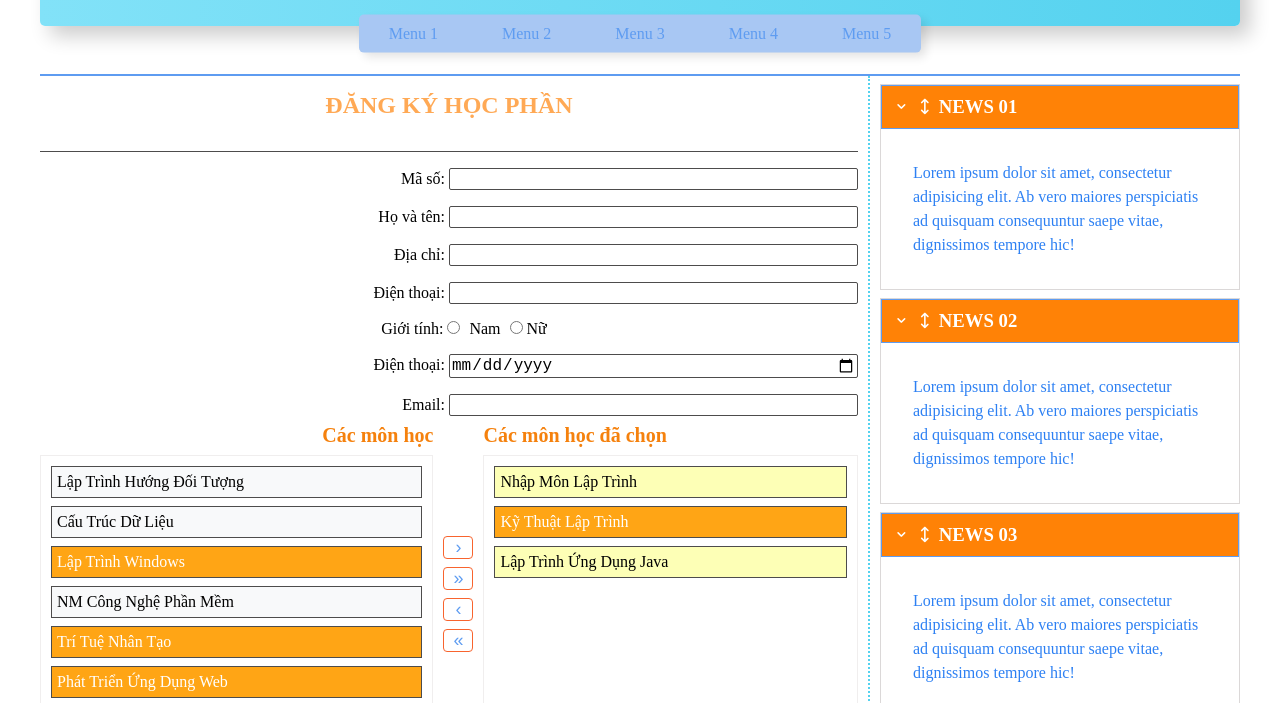
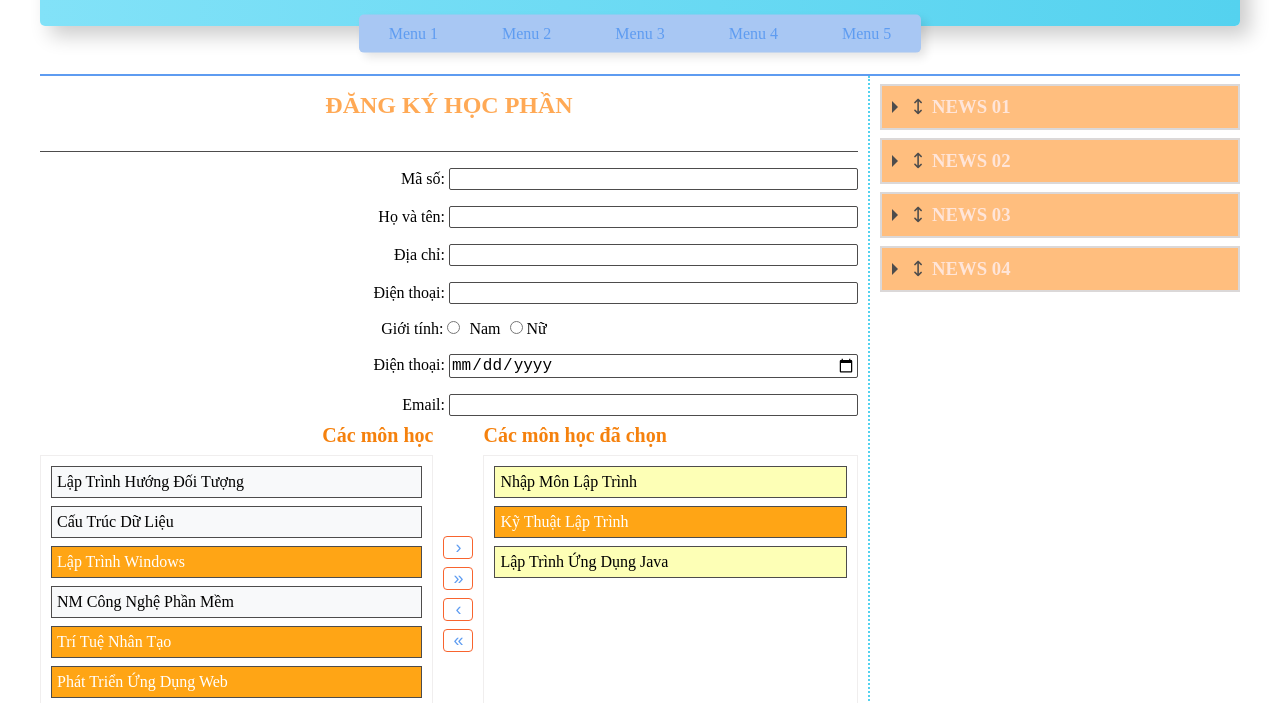
Before and after one commit to ltk2801/BTCN_1, a plain HTML site: page index.html in a window 1280 px wide. Shown: the part 86-789 px from the top of the page. Drawn offline with nearby package versions, Linux system fonts and the light colour scheme.

Commit message:
complete side js

```diff
--- a/index.html
+++ b/index.html
@@ -13,11 +13,12 @@
   </head>
   <body>
     <div class="container">
+      <!------------------------------------------------------------------ HEADER ---------------------------------->
       <div class="header">
         <h1>Bài tập 1 - 1712522</h1>
         <nav class="navbar">
           <ul>
-            <li><a href="#" class="active">Menu 1</a></li>
+            <li><a href="#">Menu 1</a></li>
             <li><a href="#">Menu 2</a></li>
             <li><a href="#">Menu 3</a></li>
             <li><a href="#">Menu 4</a></li>
@@ -25,9 +26,12 @@
           </ul>
         </nav>
       </div>
+      <!----------------------------------------------------------------- CONTENT ---------------------------->
       <div class="content">
+        <!--------------------------------- CONTENT MAIN ------------------------->
         <div class="main">
           <h2 class="title">đăng ký học phần</h2>
+          <!-------------- FORM ĐĂNG KÝ --------------->
           <div class="form">
             <div class="form-content">
               <label for="">Mã số: </label>
@@ -61,6 +65,7 @@
               <input type="text" class="input-1" />
             </div>
           </div>
+          <!-------------------------- PHẦN MÔN HỌC ------------->
           <div class="course">
             <div class="course-1">
               <p class="text-1">Các môn học</p>
@@ -89,10 +94,12 @@
               </div>
             </div>
           </div>
+          <!--------------- PHẦN NÚT ĐĂNG KÝ, XÓA HẾT --------------->
           <div class="btns">
             <button class="btn btn-1">Đăng ký</button>
             <button class="btn btn-1">Xóa hết</button>
           </div>
+          <!---------------- Bảng sinh viên ------------------------->
           <div class="students">
             <table>
               <thead>
@@ -132,11 +139,15 @@
             </table>
           </div>
         </div>
+        <!--------------------------------- CONTENT SIDE ------------------------->
         <div class="side">
           <div class="news">
             <h3 class="news-title">
-              <i class="uil uil-angle-down"></i>
-              <i class="uil uil-arrows-v"></i> NEWS 01
+              <div class="icons">
+                <div class="caret right"></div>
+                <i class="uil uil-arrows-v"></i>
+              </div>
+              NEWS 01
             </h3>
             <p class="news-content">
               Lorem ipsum dolor sit amet, consectetur adipisicing elit. Ab vero
@@ -146,39 +157,47 @@
           </div>
           <div class="news">
             <h3 class="news-title">
-              <i class="uil uil-angle-down"></i>
-              <i class="uil uil-arrows-v"></i> NEWS 02
+              <div class="icons">
+                <div class="caret right"></div>
+                <i class="uil uil-arrows-v"></i>
+              </div>
+              NEWS 02
             </h3>
             <p class="news-content">
-              Lorem ipsum dolor sit amet, consectetur adipisicing elit. Ab vero
-              maiores perspiciatis ad quisquam consequuntur saepe vitae,
-              dignissimos tempore hic!
+              Lorem ipsum dolor sit amet consectetur adipisicing elit. Id, odit.
             </p>
           </div>
           <div class="news">
             <h3 class="news-title">
-              <i class="uil uil-angle-down"></i>
-              <i class="uil uil-arrows-v"></i> NEWS 03
+              <div class="icons">
+                <div class="caret right"></div>
+                <i class="uil uil-arrows-v"></i>
+              </div>
+              NEWS 03
             </h3>
             <p class="news-content">
-              Lorem ipsum dolor sit amet, consectetur adipisicing elit. Ab vero
-              maiores perspiciatis ad quisquam consequuntur saepe vitae,
-              dignissimos tempore hic!
+              Lorem ipsum dolor sit amet consectetur adipisicing elit. Dolorem,
+              placeat. Sint aliquid earum perferendis voluptatum!
             </p>
           </div>
           <div class="news">
             <h3 class="news-title">
-              <i class="uil uil-angle-down"></i>
-              <i class="uil uil-arrows-v"></i> NEWS 04
+              <div class="icons">
+                <div class="caret right"></div>
+                <i class="uil uil-arrows-v"></i>
+              </div>
+              NEWS 04
             </h3>
             <p class="news-content">
-              Lorem ipsum dolor sit amet, consectetur adipisicing elit. Ab vero
-              maiores perspiciatis ad quisquam consequuntur saepe vitae,
-              dignissimos tempore hic!
+              Lorem ipsum dolor sit amet consectetur adipisicing elit.
+              Laudantium veritatis minima similique voluptatem natus aperiam
+              corporis soluta a asperiores aspernatur, fugit, delectus rem
+              maiores earum sint quia officia facilis unde?
             </p>
           </div>
         </div>
       </div>
+      <!------------------------------------------------------------------ FOOTER ---------------------------------->
       <footer>
         <p id="coppyright ">Copyright &copy; 2022 by Lưu Tuấn Khanh</p>
         <div class="footer-menu">
--- a/js/app.js
+++ b/js/app.js
@@ -0,0 +1,19 @@
+"use strict";
+////// Phần SIDE
+const news = document.querySelectorAll(".news");
+console.log(news);
+
+news.forEach((dropdown) => {
+  const title = dropdown.querySelector(".news-title");
+  const content = dropdown.querySelector(".news-content");
+  const caret = dropdown.querySelector(".caret");
+  const icons = dropdown.querySelector(".icons");
+
+  title.addEventListener("click", () => {
+    content.classList.toggle("news-content-open");
+    caret.classList.toggle("right");
+    caret.classList.toggle("down");
+    icons.classList.toggle("icons-active");
+    title.classList.toggle("active");
+  });
+});
--- a/style.css
+++ b/style.css
@@ -52,7 +52,6 @@ a:active {
   color: #ffbf55;
   font-weight: lighter;
   text-shadow: 1px 0px 1px #f7ce8d;
-  cursor: grab;
   background-color: #a8c7f3;
 }
 /* content */
@@ -201,23 +200,51 @@ tbody tr:nth-child(even) {
   background-color: #ffcf7e;
 }
 /*Side*/
-.side {
-}
 .news {
   margin-top: 0.5rem;
   border: 1px solid #dbd8d8;
 }
 .news-title {
-  background-color: #ff8206;
-  color: white;
+  background-color: #ffbe7e;
+  color: #ffe5d9;
   padding: 10px;
-  border: 1px solid #5e9cf1;
+  border: 1px solid #dbd8d8;
 }
 .news-content {
   padding: 2rem;
   line-height: 1.5;
   color: #2d80f3;
-  /* display: none; */
+  opacity: 0;
+  display: none;
+  transition: 0.2s ease;
+  z-index: 1;
+}
+.news-content-open {
+  display: block;
+  opacity: 1;
+}
+.icons {
+  display: inline;
+  color: #4d4c4c;
+}
+.caret {
+  width: 0;
+  height: 0;
+  display: inline-block;
+  border: 6px solid transparent;
+}
+.caret.right {
+  border-left-color: #4d4c4c;
+}
+.caret.down {
+  border-top-color: white;
+}
+.icons-active {
+  color: white;
+}
+.active {
+  background-color: #f5810d;
+  border: 1px solid #2d80f3;
 }
 /* footer  */
 footer {
```
